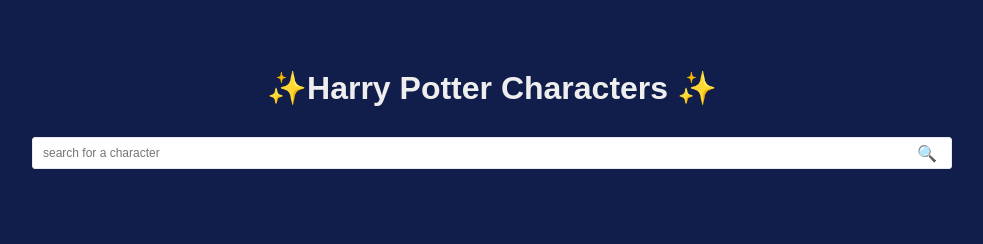
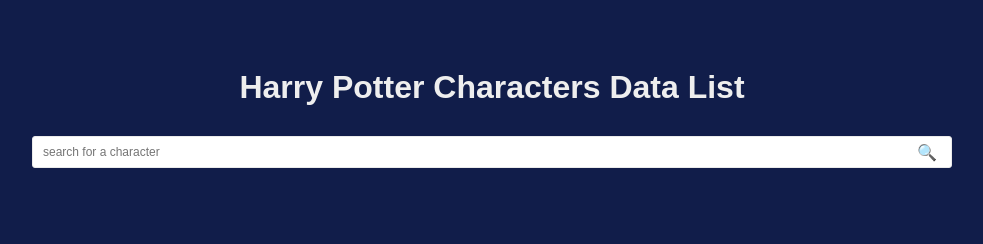
Before and after one commit to ikemarcus/SearchBar, a plain HTML site: page index.html in a window 1280 px wide. Shown: the whole page, without its empty margins (148-1131 px from the left). Drawn offline with Linux system fonts and the light colour scheme; no server answers.

Commit message:
Update index.html

```diff
--- a/index.html
+++ b/index.html
@@ -4,12 +4,12 @@
         <meta charset="UTF-8" />
         <meta name="viewport" content="width=device-width, initial-scale=1.0" />
         <meta http-equiv="X-UA-Compatible" content="ie=edge" />
-        <title>Document</title>
+        <title>Harry Potter</title>
         <link rel="stylesheet" href="style.css" />
     </head>
     <body>
         <div class="container">
-            <h1>&#x2728;Harry Potter Characters &#x2728;</h1>
+            <h1>Harry Potter Characters Data List</h1>
             <div id="searchWrapper">
                 <input
                     type="text"
```
